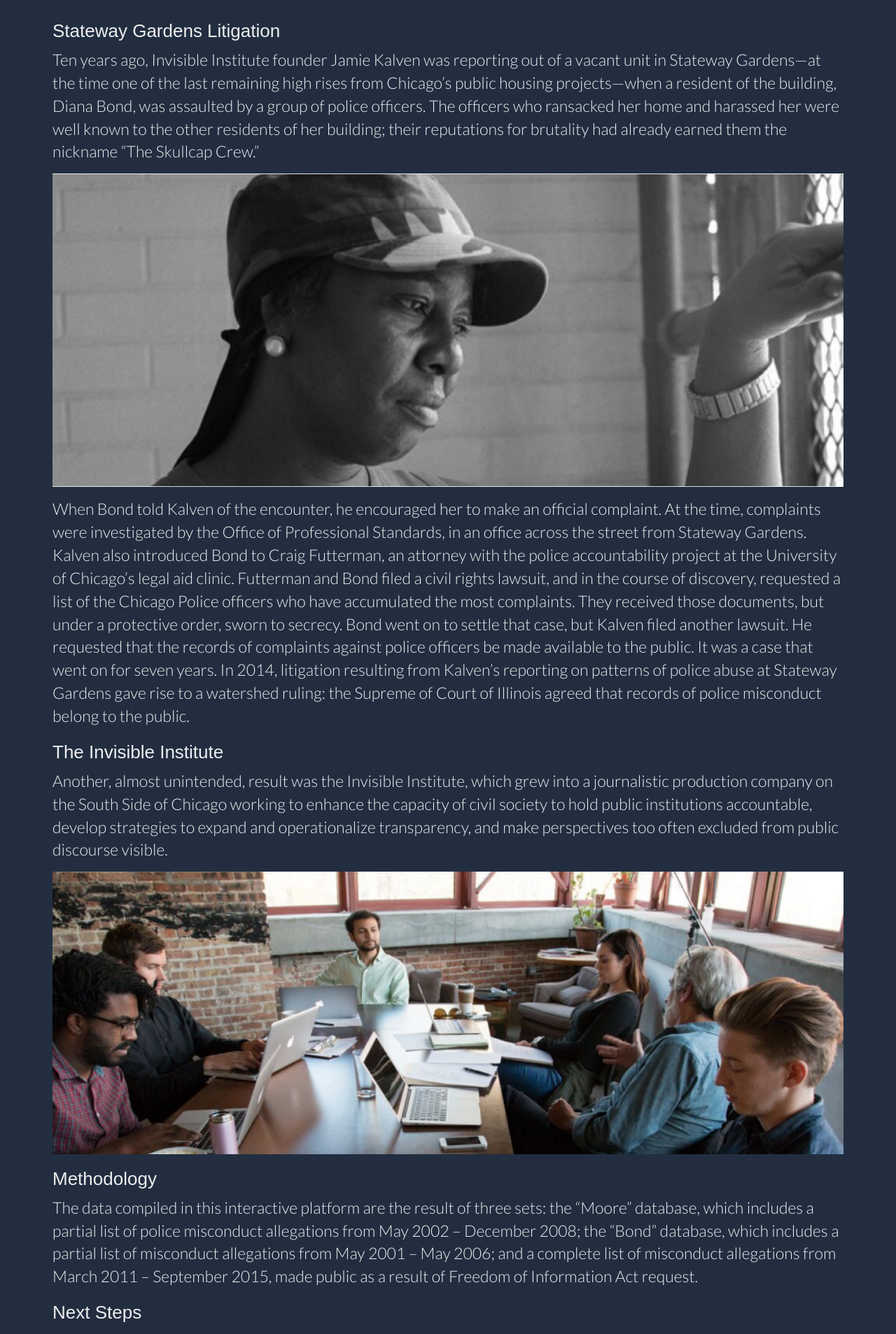
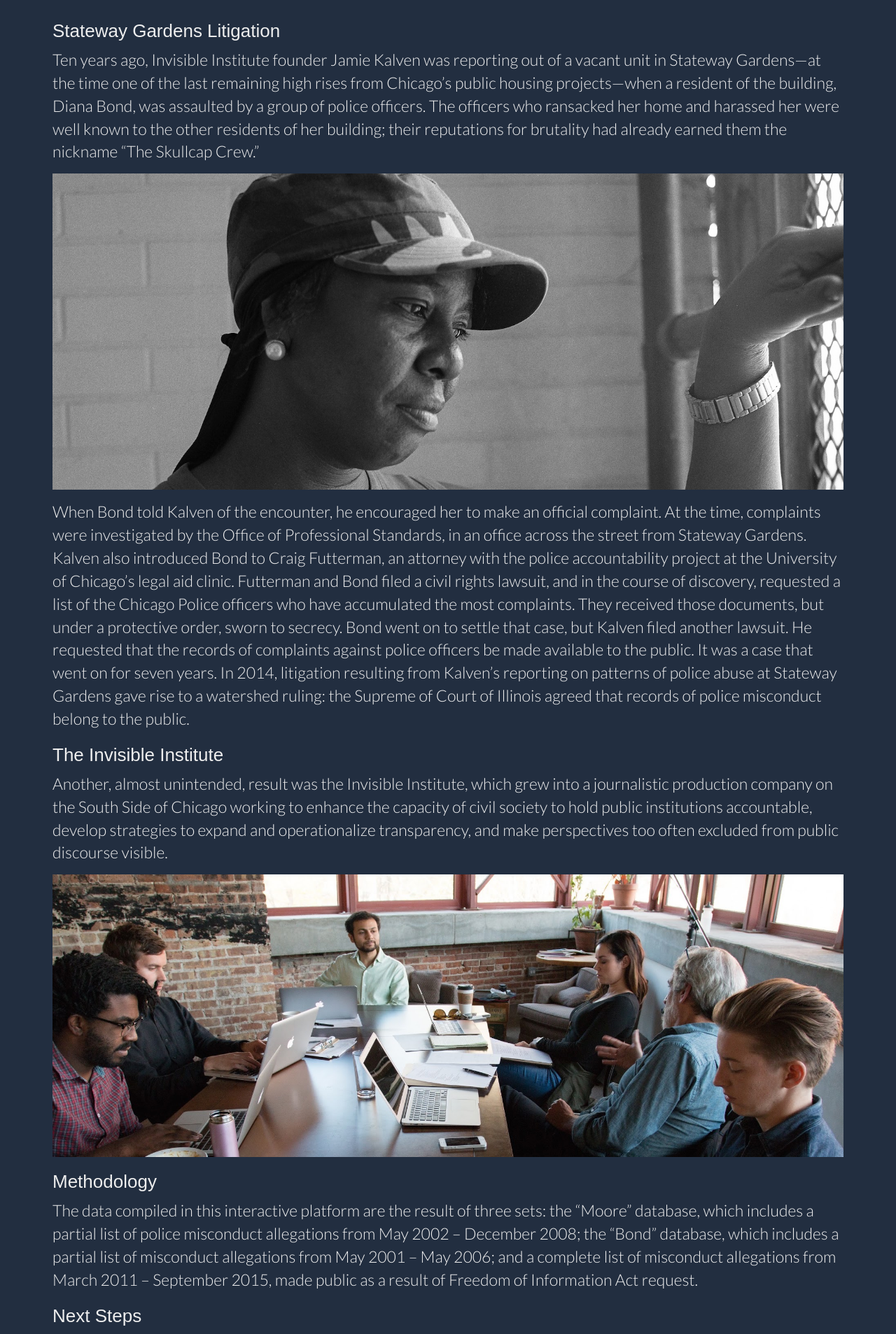
Before and after one commit to datamade/cpdb-splash, a Jekyll site: the page built from index.html, in a window 1280 px wide. Shown: the part 3627-5534 px from the top of the page at 70% size. Built offline with Jekyll 4.4.1, drawn with Linux system fonts in a browser that asks for light colours; nearby versions of some CDN libraries; some web fonts are replaced.

Commit message:
updated story images

```diff
--- a/index.html
+++ b/index.html
@@ -88,7 +88,7 @@
         <h3>Stateway Gardens Litigation</h3>
         <p>Ten years ago, Invisible Institute founder Jamie Kalven was reporting out of a vacant unit in Stateway Gardens—at the time one of the last remaining high rises from Chicago’s public housing projects—when a resident of the building, Diana Bond, was assaulted by a group of police officers. The officers who ransacked her home and harassed her were well known to the other residents of her building; their reputations for brutality had already earned them the nickname “The Skullcap Crew.”</p>
 
-        <p><img src='/images/story-1.png' alt='' title='' class='img-responsive' /></p>
+        <p><img src='/images/story-1.jpg' alt='' title='' class='img-responsive' /></p>
 
         <p>When Bond told Kalven of the encounter, he encouraged her to make an official complaint. At the time, complaints were investigated by the     Office of Professional Standards, in an office across the street from Stateway Gardens. Kalven also introduced Bond to Craig Futterman, an attorney with the police accountability project at the University of Chicago’s legal aid clinic. Futterman and Bond filed a civil rights lawsuit, and in the course of discovery, requested a list of the Chicago Police officers who have accumulated the most complaints. They received those documents, but under a protective order, sworn to secrecy. Bond went on to settle that case, but Kalven filed another lawsuit. He requested that the records of complaints against police officers be made available to the public. It was a case that went on for seven years. In 2014, litigation resulting from Kalven’s reporting on patterns of police abuse at Stateway Gardens gave rise to a watershed ruling: the Supreme of Court of Illinois agreed that records of police misconduct belong to the public.</p>
 
@@ -97,7 +97,7 @@
         <h3>The Invisible Institute</h3>
         <p>Another, almost unintended, result was the Invisible Institute, which grew into a journalistic production company on the South Side of Chicago working to enhance the capacity of civil society to hold public institutions accountable, develop strategies to expand and operationalize transparency, and make perspectives too often excluded from public discourse visible.</p>
 
-        <p><img src='/images/story-2.png' alt='' title='' class='img-responsive' /></p>
+        <p><img src='/images/story-2.jpg' alt='' title='' class='img-responsive' /></p>
 
         <h3>Methodology</h3>
         <p>The data compiled in this interactive platform are the result of three sets: the “Moore” database, which includes a partial list of police misconduct allegations from May 2002 – December 2008; the “Bond” database, which includes a partial list of misconduct allegations from May 2001 – May 2006; and a complete list of misconduct allegations from March 2011 – September 2015, made public as a result of Freedom of Information Act request.</p>
```
Also changed, not shown: images/story-1.jpg (added), images/story-1.png (deleted), images/story-2.jpg (added), images/story-2.png (deleted).
